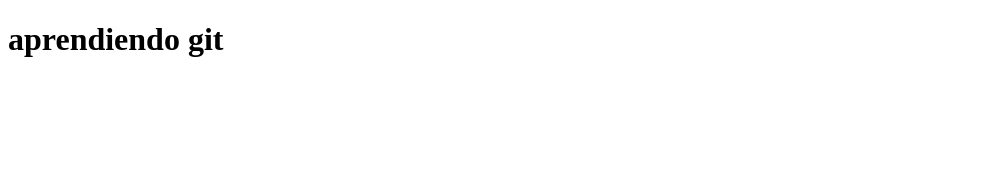
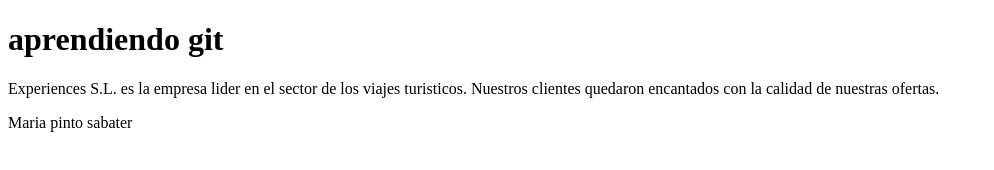
Before and after one commit to fullstack82/proyecto, a plain HTML site: page www/index.html in a window 1280 px wide. Shown: the whole page, without its empty margins (0-994 px from the left). Drawn offline with Linux system fonts and the light colour scheme.

Commit message:
agregando datos

```diff
--- a/www/index.html
+++ b/www/index.html
@@ -10,6 +10,11 @@
 
 <body>
     <h1>aprendiendo git</h1>
+    <p>Experiences S.L. es la empresa lider en el sector de los viajes turisticos. Nuestros clientes quedaron encantados con la calidad de nuestras ofertas.
+    </p>
 </body>
+<footer>
+    Maria pinto sabater
+</footer>
 
 </html>
```
